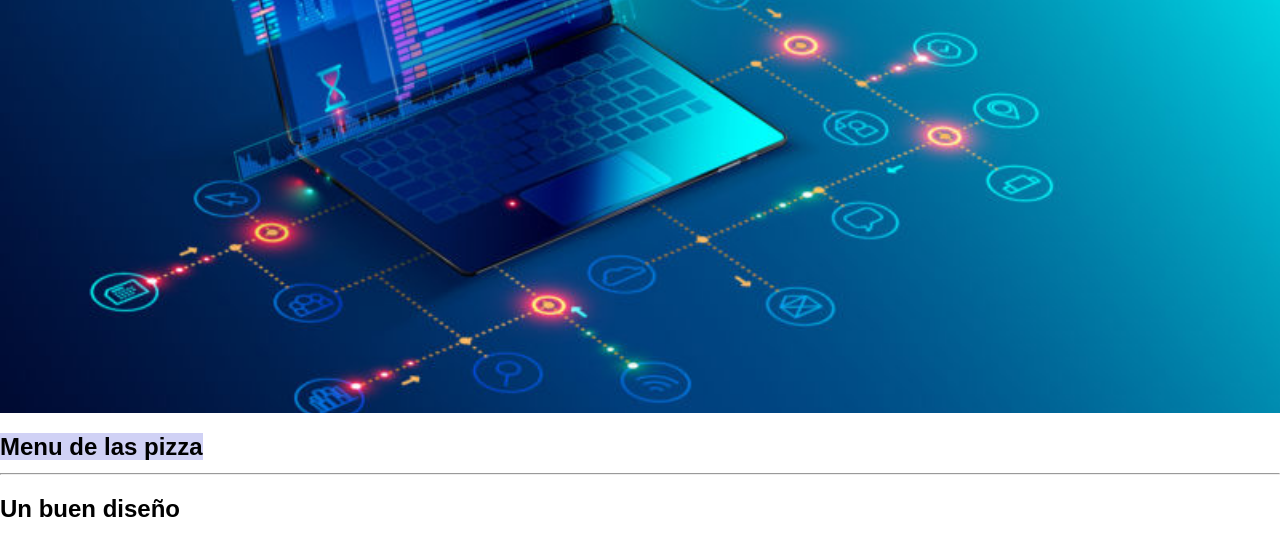
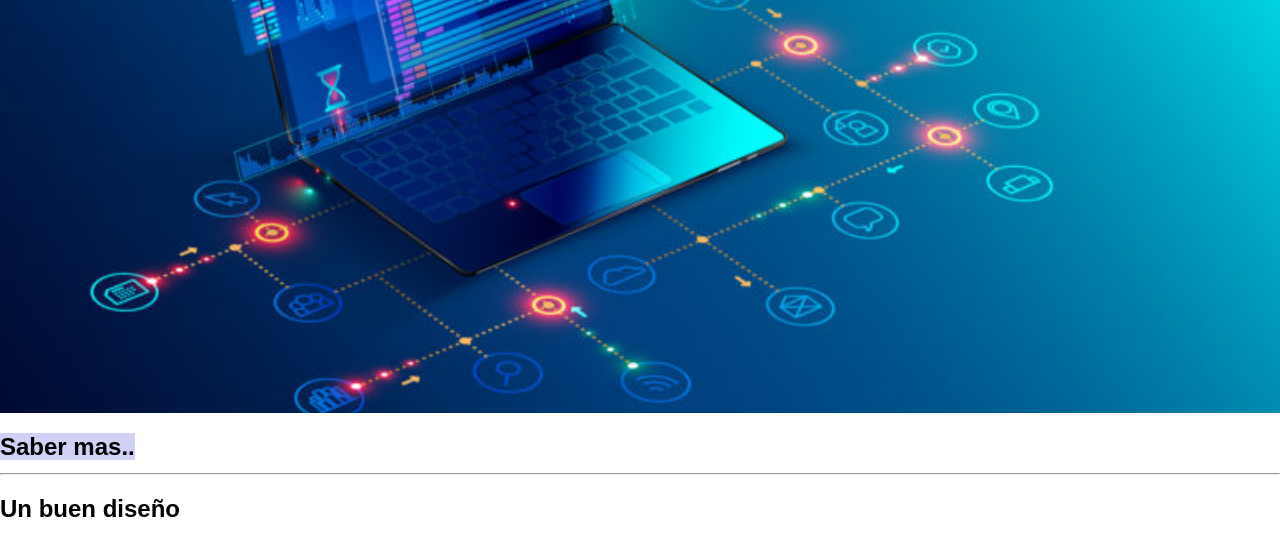
Before and after one commit to mine6cortes12-eng/ejercicio-web-bacico2D.SBenjamin, a plain HTML site: page about.html in a window 1280 px wide. Shown: the part 257-797 px from the top of the page. Drawn offline with Linux system fonts and the light colour scheme.

Commit message:
Add files via upload

```diff
--- a/about.html
+++ b/about.html
@@ -16,7 +16,7 @@
     <body>
         <main>
             <section class="contenido">
-                <h2> <span style="background-color:rgb(208, 209, 245);" ;>Menu de las pizza</span>
+                <h2> <span style="background-color:rgb(208, 209, 245);" ;>Saber mas..</span>
                     <tr><td> <hr>
                         </hr></h2>
                         <h2>Un buen diseño</h2>
```
